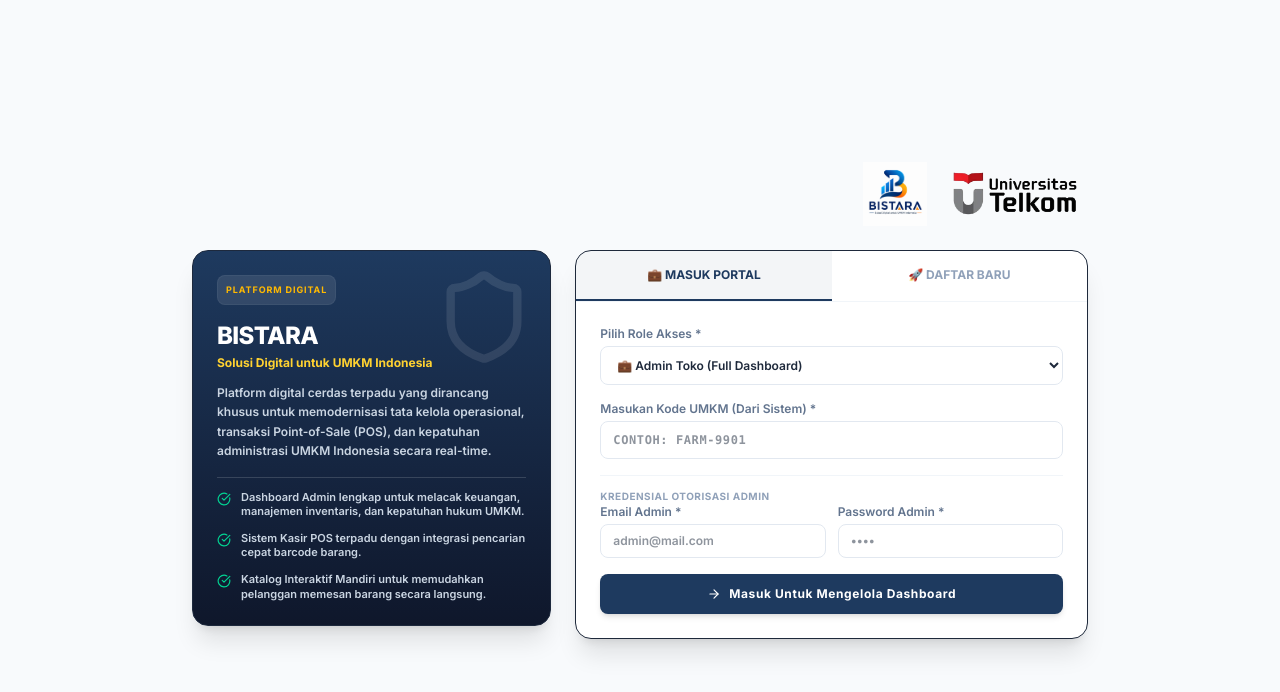
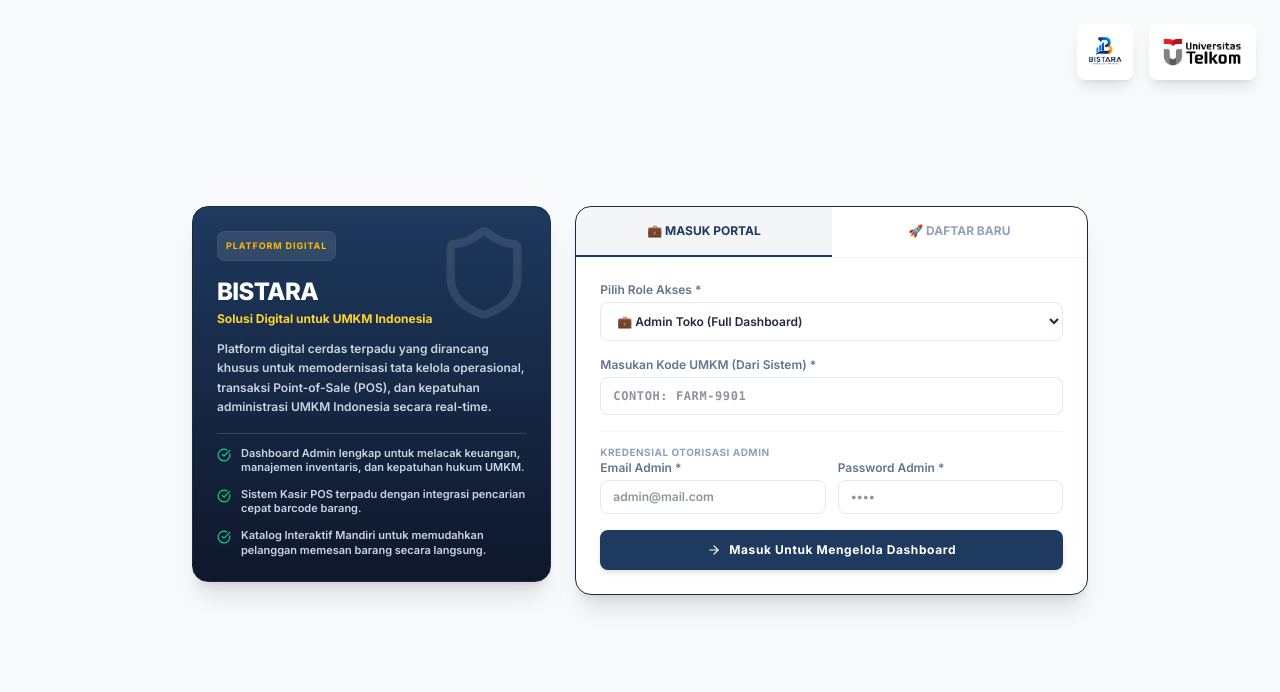
Before and after one commit to arkan230905/COE_UMKM_PRIVATE, a React (Vite) app: page /welcome in a window 1280 px wide. Shown: the top 692 px of the page. Built offline with nearby package versions, Linux system fonts and the light colour scheme.

Commit message:
Pindahkan logo ke posisi fixed di pojok kanan atas halaman web

```diff
--- a/src/components/SuperAdminWelcome.tsx
+++ b/src/components/SuperAdminWelcome.tsx
@@ -175,11 +175,11 @@
   };
 
   return (
-    <div className="max-w-4xl mx-auto my-6 font-semibold text-xs font-sans">
-      {/* Logo Section - Pojok kanan atas */}
-      <div className="flex justify-end gap-4 mb-6">
-        <img src="/Logo_WEBBISTARA.png" alt="BISTARA Logo" className="h-16 object-contain" />
-        <img src="/logo_telkom.png" alt="Telkom Logo" className="h-16 object-contain" />
+    <div className="max-w-4xl mx-auto my-6 font-semibold text-xs font-sans relative">
+      {/* Logo Section - Fixed pojok kanan atas */}
+      <div className="fixed top-6 right-6 flex gap-4 z-50">
+        <img src="/Logo_WEBBISTARA.png" alt="BISTARA Logo" className="h-14 object-contain bg-white/90 backdrop-blur-sm rounded-lg shadow-lg p-2" />
+        <img src="/logo_telkom.png" alt="Telkom Logo" className="h-14 object-contain bg-white/90 backdrop-blur-sm rounded-lg shadow-lg p-2" />
       </div>
 
       <div className="grid grid-cols-1 md:grid-cols-12 gap-6 items-start">
```
Also changed, not shown: public/Logo_WEBBISTARA.png, 1 other file (tests, documents, lock files or other folders).
